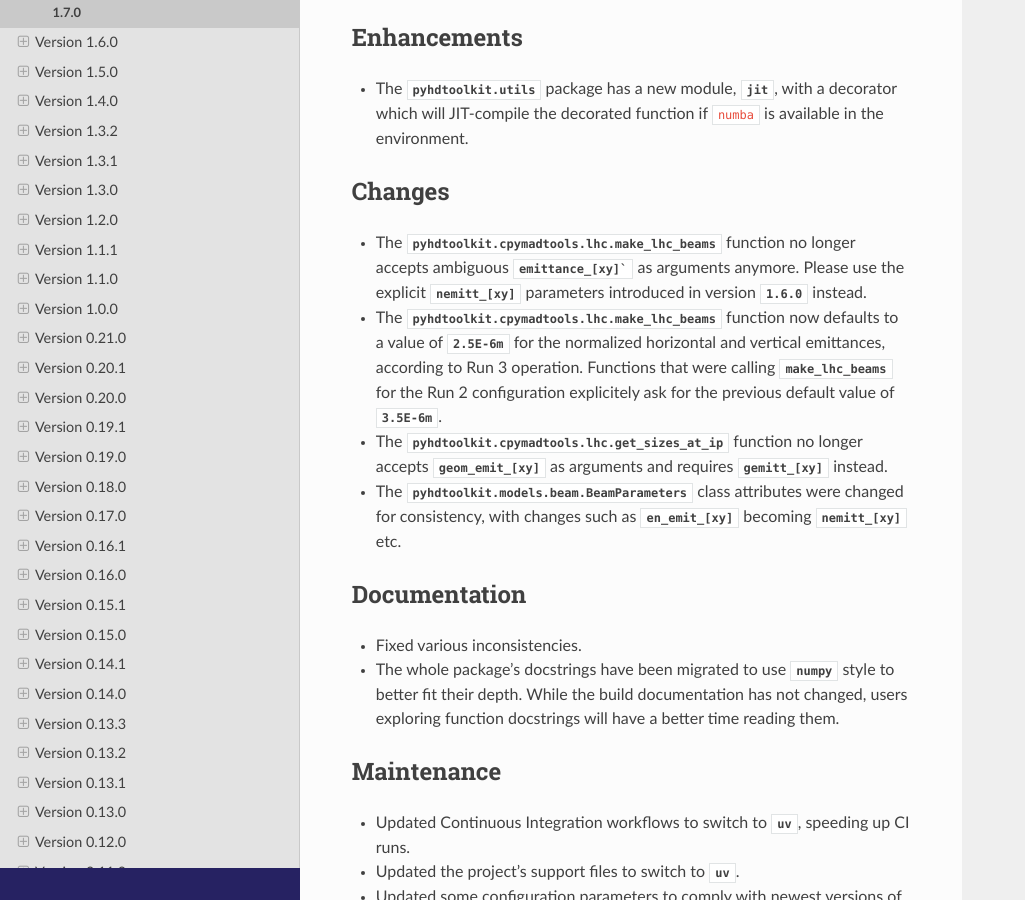
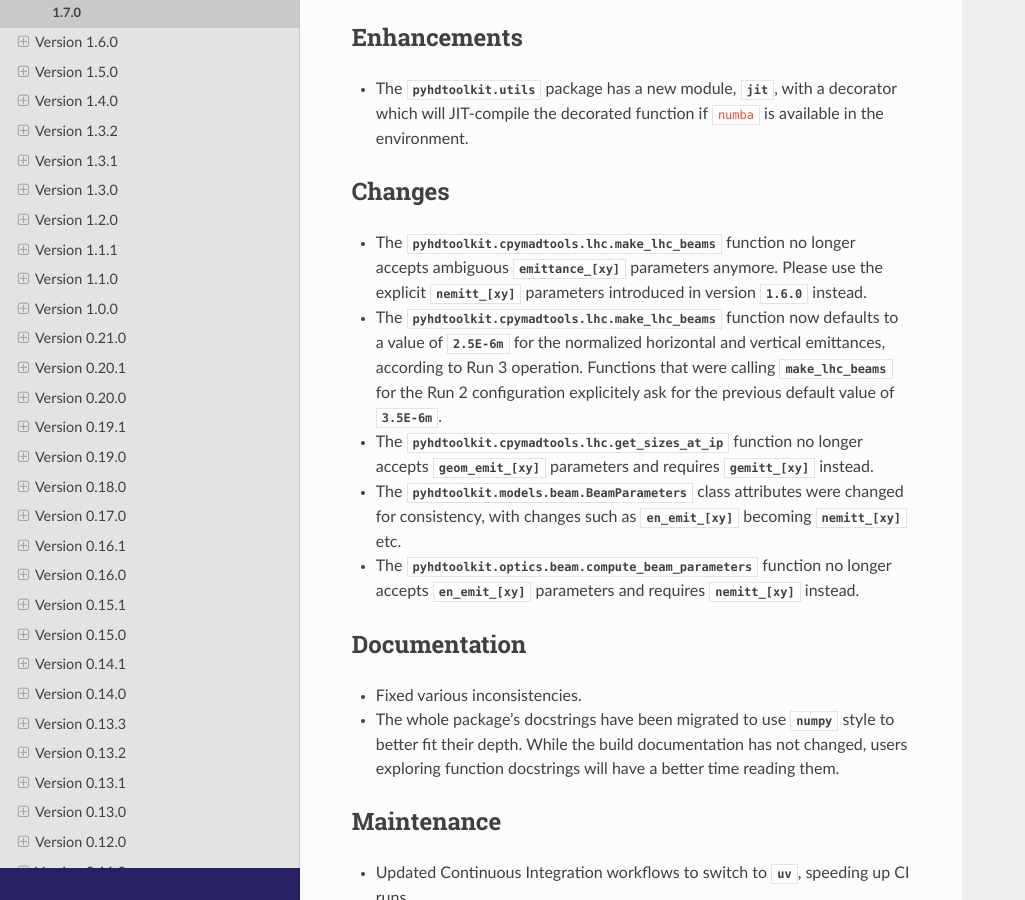
Before and after one commit to fsoubelet/PyhDToolkit, a Sphinx documentation site: the page built from docs/releases/v1.7.0.rst, in a window 1280 px wide and 900 px high, scrolled down 586 px. Shown: the whole window, without its empty margins (0-1025 px from the left). Built offline with Sphinx 7.4.7 and the Read the Docs theme 3.1.0, drawn with Linux system fonts in a browser that asks for light colours; pages that are not in the unit, such as notebooks, are missing from menus.

Commit message:
document changes here

```diff
--- a/docs/releases/v1.7.0.rst
+++ b/docs/releases/v1.7.0.rst
@@ -21,10 +21,11 @@ Enhancements
 Changes
 ~~~~~~~
 
-* The `pyhdtoolkit.cpymadtools.lhc.make_lhc_beams` function no longer accepts ambiguous `emittance_[xy]`` as arguments anymore. Please use the explicit `nemitt_[xy]` parameters introduced in version `1.6.0` instead.
+* The `pyhdtoolkit.cpymadtools.lhc.make_lhc_beams` function no longer accepts ambiguous `emittance_[xy]` parameters anymore. Please use the explicit `nemitt_[xy]` parameters introduced in version `1.6.0` instead.
 * The `pyhdtoolkit.cpymadtools.lhc.make_lhc_beams` function now defaults to a value of `2.5E-6m` for the normalized horizontal and vertical emittances, according to Run 3 operation. Functions that were calling `make_lhc_beams` for the Run 2 configuration explicitely ask for the previous default value of `3.5E-6m`.
-* The `pyhdtoolkit.cpymadtools.lhc.get_sizes_at_ip` function no longer accepts `geom_emit_[xy]` as arguments and requires `gemitt_[xy]` instead.
+* The `pyhdtoolkit.cpymadtools.lhc.get_sizes_at_ip` function no longer accepts `geom_emit_[xy]` parameters and requires `gemitt_[xy]` instead.
 * The `pyhdtoolkit.models.beam.BeamParameters` class attributes were changed for consistency, with changes such as `en_emit_[xy]` becoming `nemitt_[xy]` etc.
+* The `pyhdtoolkit.optics.beam.compute_beam_parameters` function no longer accepts `en_emit_[xy]`  parameters and requires `nemitt_[xy]` instead.
 
 Documentation
 ~~~~~~~~~~~~~
```
